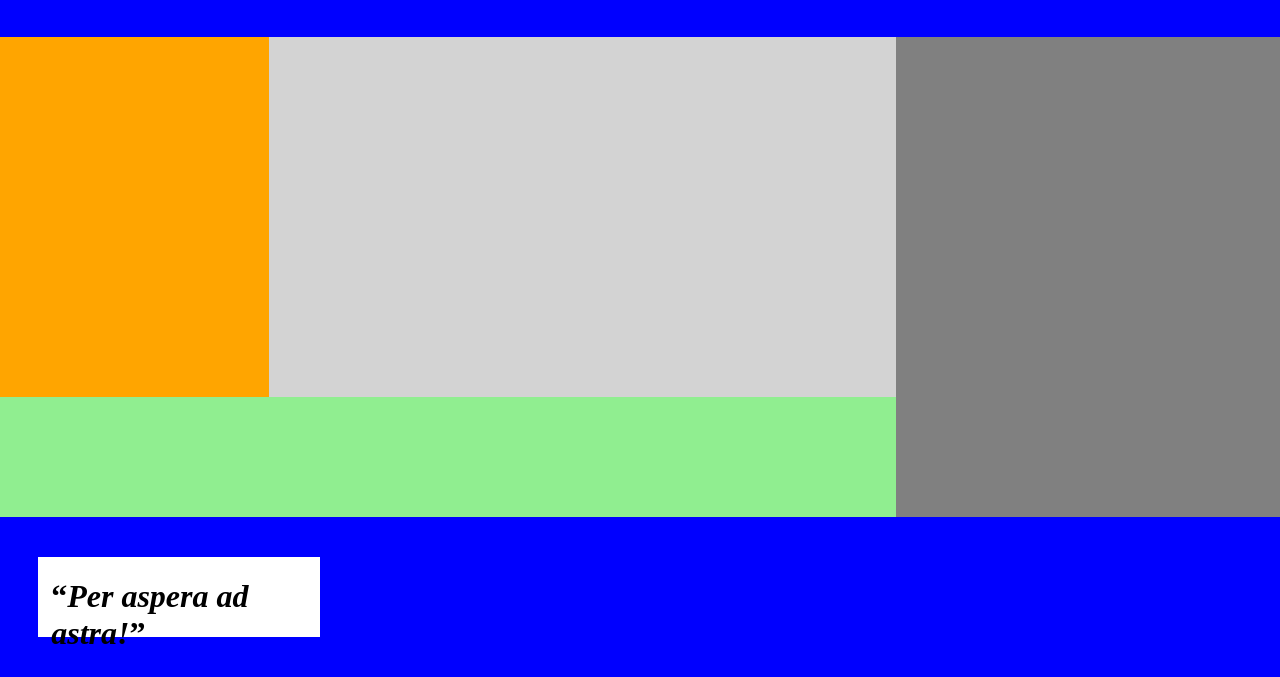
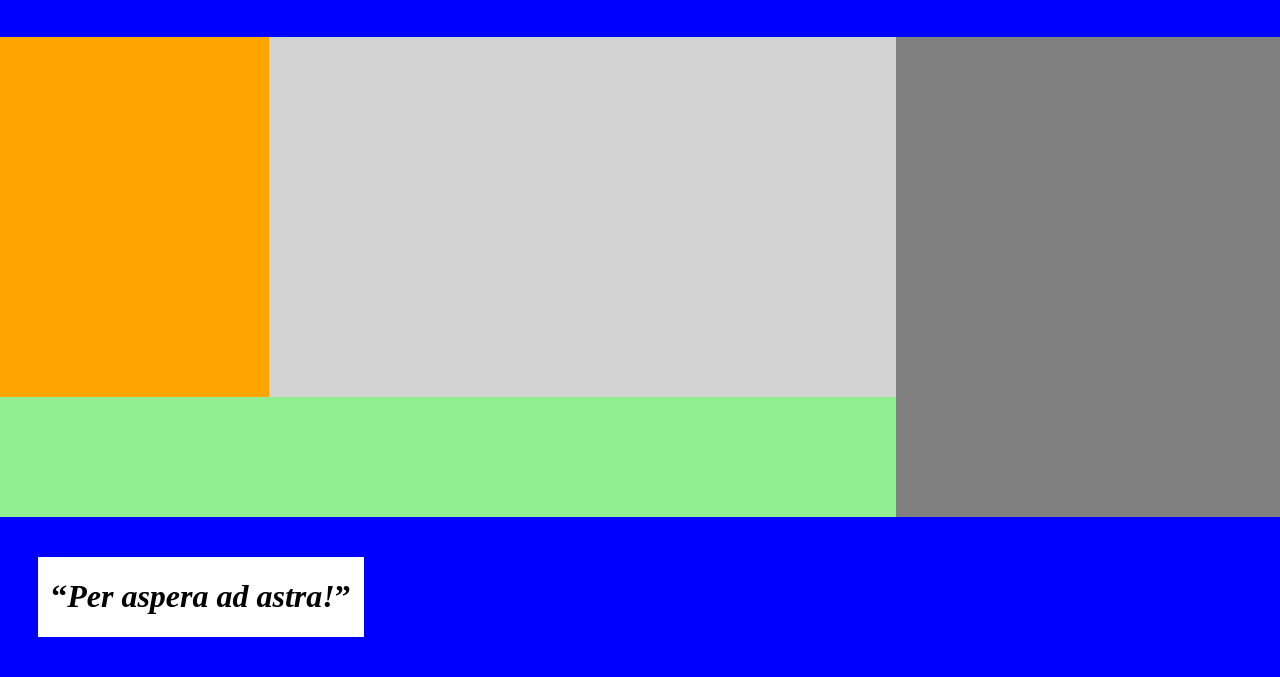
Before and after one commit to Buiama/WebLab_1, a plain HTML site: page index.html in a window 1280 px wide. Shown: the part 123-800 px from the top of the page. Drawn offline with Linux system fonts and the light colour scheme.

Commit message:
Update index.html

```diff
--- a/index.html
+++ b/index.html
@@ -22,7 +22,7 @@ header, footer {
 	margin-left: 3vw;
 	padding-right: 1vw;
 	padding-left: 1vw;
-	width: 20vw;
+	min-width: 20%;
 	height: 10vh;
 	background-color: white;
 }
```
